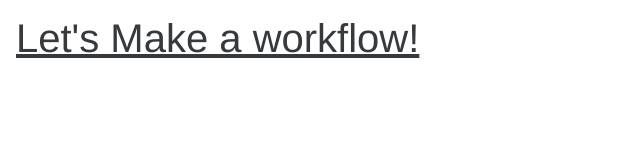
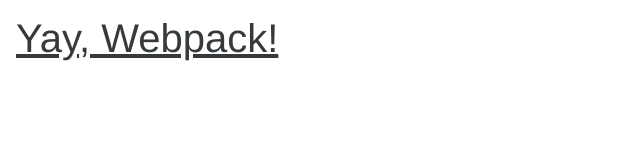
Before and after one commit to Charles-Can/frontend-workflow, a plain HTML site: page index.html in a window 1280 px wide. Shown: the whole page, without its empty margins (0-640 px from the left). Drawn offline with Linux system fonts and the light colour scheme.

Commit message:
webpack working

```diff
--- a/index.html
+++ b/index.html
@@ -8,5 +8,6 @@
 
     <h1>Let's Make a workflow!</h1>
     <script src="http://localhost:35729/livereload.js"></script>
+    <script src="public/js/index.bundle.js" ></script>
   </body>
 </html>
--- /dev/null
+++ b/public/js/index.bundle.js
@@ -0,0 +1,58 @@
+/******/ (function(modules) { // webpackBootstrap
+/******/ 	// The module cache
+/******/ 	var installedModules = {};
+
+/******/ 	// The require function
+/******/ 	function __webpack_require__(moduleId) {
+
+/******/ 		// Check if module is in cache
+/******/ 		if(installedModules[moduleId])
+/******/ 			return installedModules[moduleId].exports;
+
+/******/ 		// Create a new module (and put it into the cache)
+/******/ 		var module = installedModules[moduleId] = {
+/******/ 			exports: {},
+/******/ 			id: moduleId,
+/******/ 			loaded: false
+/******/ 		};
+
+/******/ 		// Execute the module function
+/******/ 		modules[moduleId].call(module.exports, module, module.exports, __webpack_require__);
+
+/******/ 		// Flag the module as loaded
+/******/ 		module.loaded = true;
+
+/******/ 		// Return the exports of the module
+/******/ 		return module.exports;
+/******/ 	}
+
+
+/******/ 	// expose the modules object (__webpack_modules__)
+/******/ 	__webpack_require__.m = modules;
+
+/******/ 	// expose the module cache
+/******/ 	__webpack_require__.c = installedModules;
+
+/******/ 	// __webpack_public_path__
+/******/ 	__webpack_require__.p = "";
+
+/******/ 	// Load entry module and return exports
+/******/ 	return __webpack_require__(0);
+/******/ })
+/************************************************************************/
+/******/ ([
+/* 0 */
+/***/ function(module, exports) {
+
+	(function(){
+
+	  var body = document.querySelector('body');
+	  var message = '<h1>Yay, Webpack!</h1>';
+
+	  body.innerHTML = message;
+
+	})();
+
+
+/***/ }
+/******/ ]);
```
Also changed, not shown: app/src/index.js (added, +8 -0 lines), app/webpack.config.js (+23 -0 lines).
